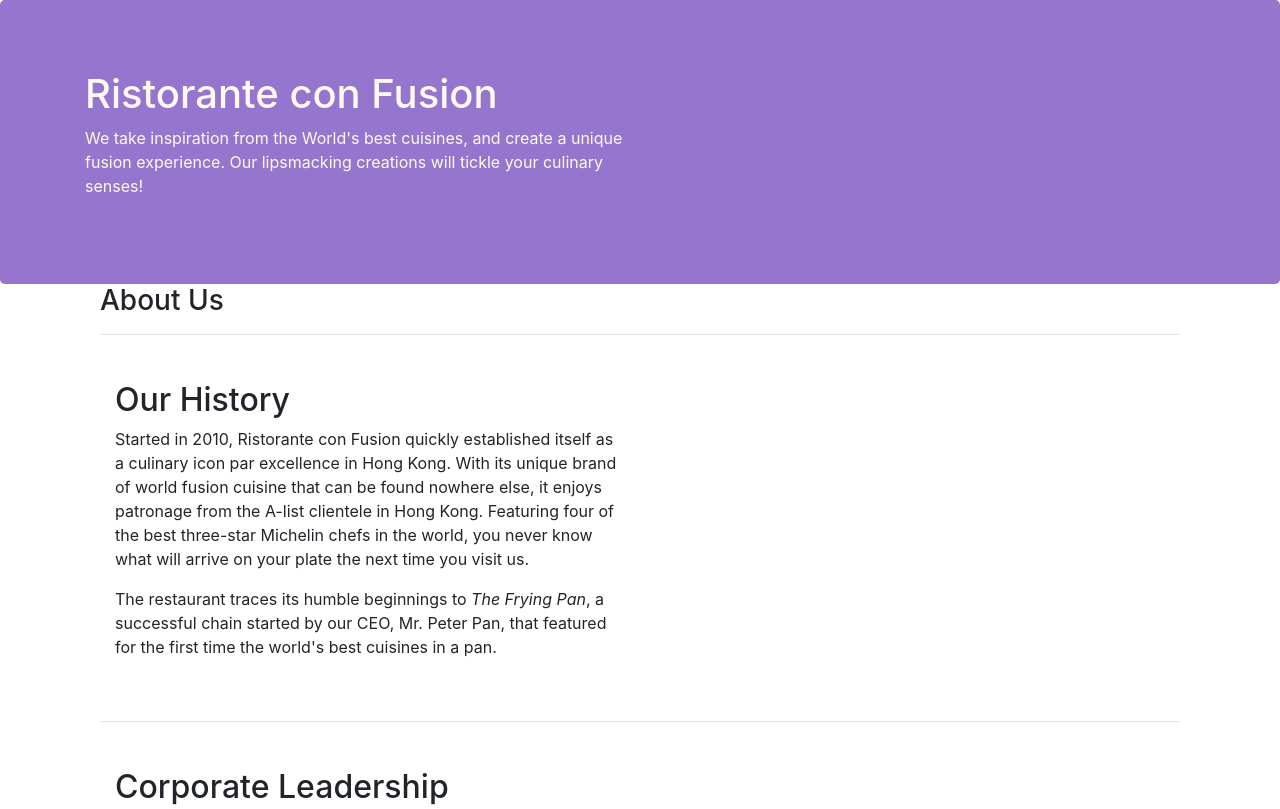
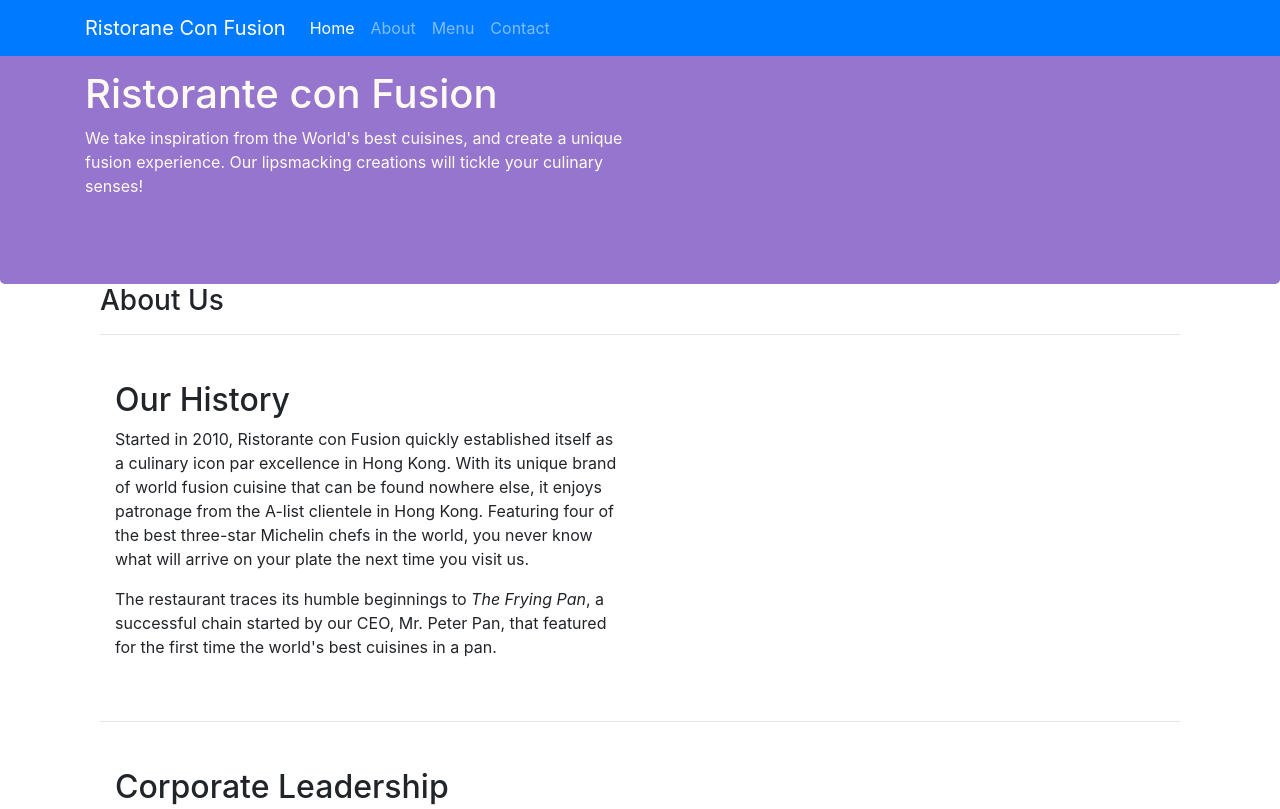
Before and after one commit to msatlan/git-test, a website: page aboutus.html in a window 1280 px wide. Shown: the top 809 px of the page. Drawn offline with nearby package versions, Linux system fonts and the light colour scheme.

Commit message:
Add navigation bar

```diff
--- a/aboutus.html
+++ b/aboutus.html
@@ -9,13 +9,31 @@
 <link rel="stylesheet" href="css/styles.css">
 
 <head>
-
     <title>Ristorante Con Fusion: About Us</title>
-
 </head>
 
 <body>
-
+    <nav class="navbar navbar-dark navbar-expand-sm bg-primary fixed-top">
+        <div class="container">
+            <a class="navbar-brand" href="#">
+                Ristorane Con Fusion
+            </a>
+            <ul class="navbar-nav mr-auto">
+                <li class="nav-item active">
+                    <a class="nav-link" href="#">Home</a>
+                </li>
+                <li class="nav-item">
+                    <a class="nav-link" href="./aboutus.html">About</a>
+                </li>
+                <li class="nav-item">
+                    <a class="nav-link" href="#">Menu</a>
+                </li>
+                <li class="nav-item">
+                    <a class="nav-link" href="#">Contact</a>
+                </li>
+            </ul>
+        </div>
+    </nav>
     <header class="jumbotron">
         <div class="container">
             <div class="row row-header">
```
